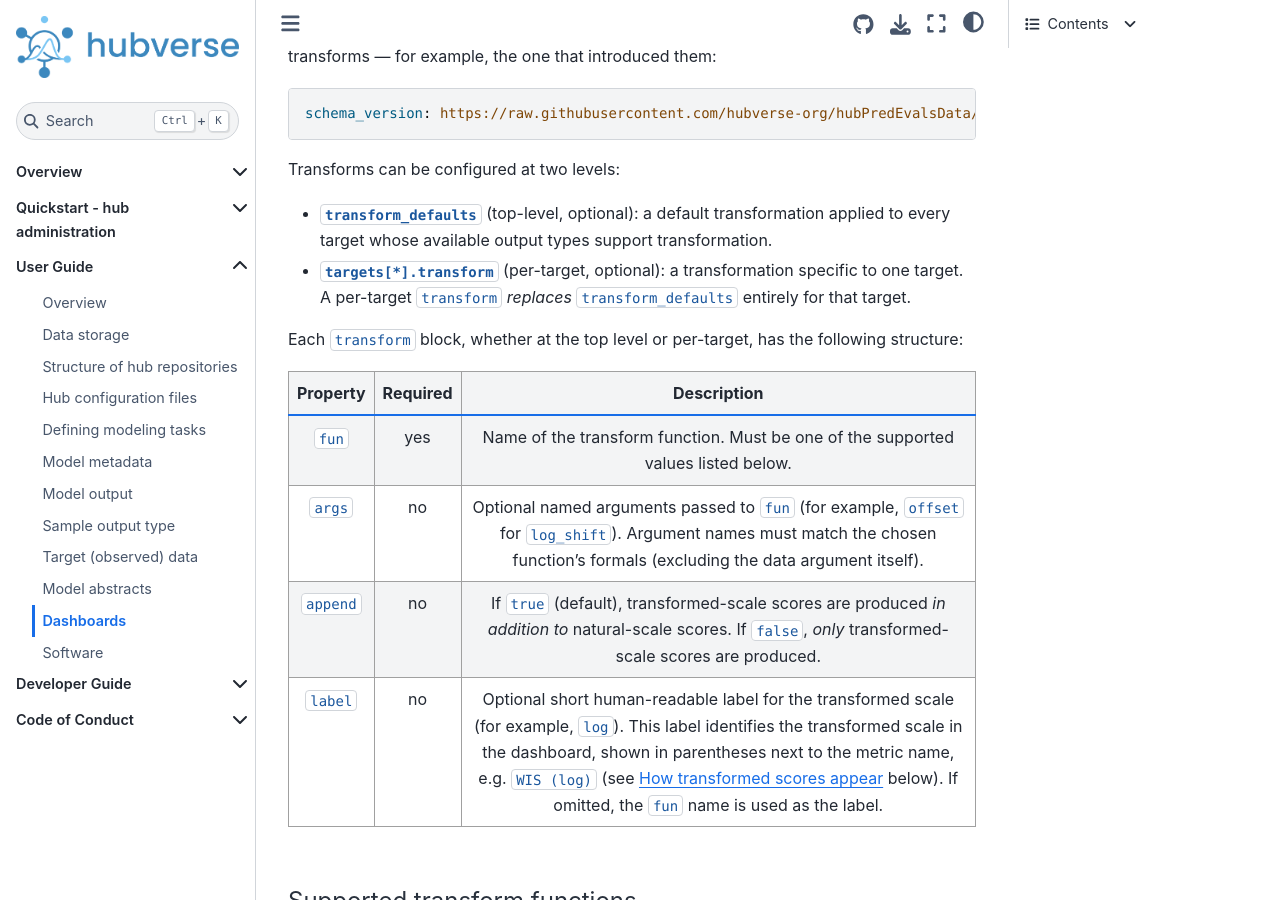
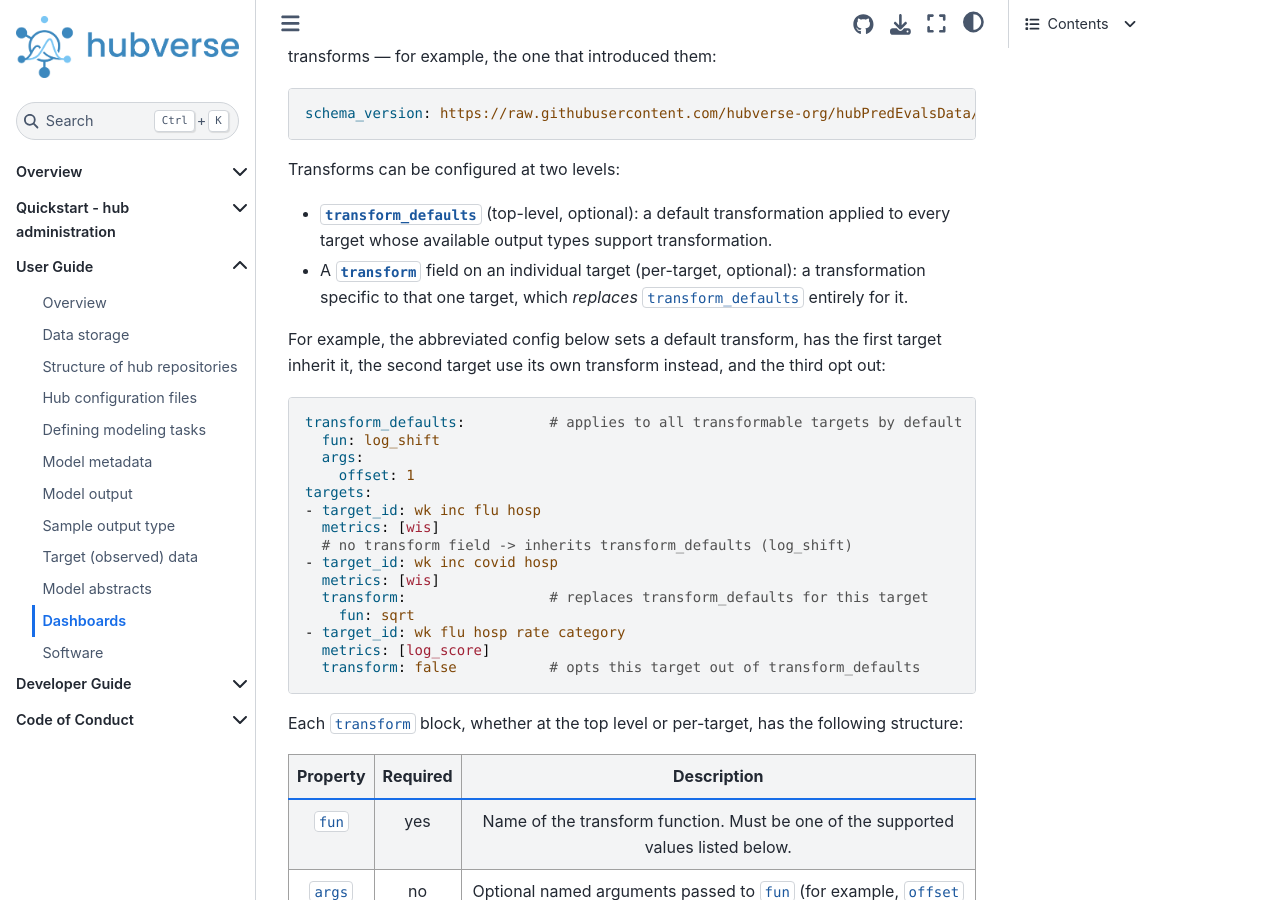
Before and after one commit to hubverse-org/hubDocs, a Sphinx documentation site: the page built from docs/source/user-guide/dashboards.md, in a window 1280 px wide and 900 px high, scrolled down 12869 px. Built offline with Sphinx 7.4.7 and the Sphinx Book theme 1.1.4, drawn with Linux system fonts in a browser that asks for light colours; comment, search, counter and statistics services are not loaded; some of the changed text lies outside the part shown.

Commit message:
Bump PredEvals schema to v1.1.0; address review feedback
- Update all config-schema URLs on the page (main example, raw-schema
  link, docson widget, custom-evals example) from v1.0.1 to v1.1.0.
- Replace the confusing `targets[*].transform` notation with plain
  wording and add an abbreviated toy config showing inherit / override
  / opt-out (review: @lshandross).
- Add a TODO placeholder for a dashboard screenshot of transformed-scale
  columns, to be added once the predevals UI is finalised (review:
  @lshandross).

Co-Authored-By: Claude Opus 4.8 (1M context) <noreply@anthropic.com>

````diff
--- a/docs/source/user-guide/dashboards.md
+++ b/docs/source/user-guide/dashboards.md
@@ -292,7 +292,7 @@ It is generally recommended that the baseline model used for relative skill scor
 
 
 ```yaml
-schema_version: https://raw.githubusercontent.com/hubverse-org/hubPredEvalsData/main/inst/schema/v1.0.1/config_schema.json
+schema_version: https://raw.githubusercontent.com/hubverse-org/hubPredEvalsData/main/inst/schema/v1.1.0/config_schema.json
 rounds_idx: 0
 targets:
 - target_id: wk inc flu hosp
@@ -354,10 +354,10 @@ task_id_text:
     ...
 ```
 
-This file is written in the [YAML format](https://en.wikipedia.org/wiki/YAML). You can view the [raw schema](https://raw.githubusercontent.com/hubverse-org/hubPredEvalsData/main/inst/schema/v1.0.1/config_schema.json) for this file to see the detailed specification of its contents, or use the widget below to explore the schema interactively:
+This file is written in the [YAML format](https://en.wikipedia.org/wiki/YAML). You can view the [raw schema](https://raw.githubusercontent.com/hubverse-org/hubPredEvalsData/main/inst/schema/v1.1.0/config_schema.json) for this file to see the detailed specification of its contents, or use the widget below to explore the schema interactively:
 
 
-<script src="../_static/docson/widget.js" data-schema="https://raw.githubusercontent.com/hubverse-org/hubPredEvalsData/main/inst/schema/v1.0.1/config_schema.json"></script>
+<script src="../_static/docson/widget.js" data-schema="https://raw.githubusercontent.com/hubverse-org/hubPredEvalsData/main/inst/schema/v1.1.0/config_schema.json"></script>
 
 
 PredEvals supports scoring for multiple targets. We could specify another target for evaluation by adding an entry for it at the same level as the `"wk inc flu hosp"` target, complete with specifications for the `target_id`, the `metrics` and `relative_metrics` to compute, the `baseline` to use for relative metrics (if applicable), and the task id variables to `disaggregate_by` for that target.
@@ -398,7 +398,27 @@ schema_version: https://raw.githubusercontent.com/hubverse-org/hubPredEvalsData/
 Transforms can be configured at two levels:
 
 - **`transform_defaults`** (top-level, optional): a default transformation applied to every target whose available output types support transformation.
-- **`targets[*].transform`** (per-target, optional): a transformation specific to one target. A per-target `transform` *replaces* `transform_defaults` entirely for that target.
+- A **`transform`** field on an individual target (per-target, optional): a transformation specific to that one target, which *replaces* `transform_defaults` entirely for it.
+
+For example, the abbreviated config below sets a default transform, has the first target inherit it, the second target use its own transform instead, and the third opt out:
+
+```yaml
+transform_defaults:          # applies to all transformable targets by default
+  fun: log_shift
+  args:
+    offset: 1
+targets:
+- target_id: wk inc flu hosp
+  metrics: [wis]
+  # no transform field -> inherits transform_defaults (log_shift)
+- target_id: wk inc covid hosp
+  metrics: [wis]
+  transform:                 # replaces transform_defaults for this target
+    fun: sqrt
+- target_id: wk flu hosp rate category
+  metrics: [log_score]
+  transform: false           # opts this target out of transform_defaults
+```
 
 Each `transform` block, whether at the top level or per-target, has the following structure:
 
@@ -466,6 +486,9 @@ In this example, `wk inc flu hosp` inherits `log_shift` (with `offset: 1`) from
 
 When a transform applies to a target, the dashboard presents the transformed-scale metrics labelled with the transform's `label` in parentheses — for example, `WIS (log)` alongside `WIS`, or `Rel. WIS (log)` alongside `Rel. WIS`.
 
+<!-- TODO: add a screenshot of the evaluations table showing transformed-scale metric columns (e.g. `Rel. WIS (log)`) once the predevals dashboard UI for transforms is finalised, matching the screenshots earlier on this page. See review on hubverse-org/hubDocs#477. -->
+
+
 - With **`append: true`** (the default), both the natural-scale and transformed-scale version of each affected metric are available.
 - With **`append: false`**, only the transformed-scale version is shown.
 
@@ -521,7 +544,7 @@ If your hub is using a non-standard scoring metric, i.e not one on the [Score mo
 For a more concrete example, let us say our `predevals-config.yml` looks like this:
 
 ```yaml
-schema_version: https://raw.githubusercontent.com/hubverse-org/hubPredEvalsData/main/inst/schema/v1.0.1/config_schema.json
+schema_version: https://raw.githubusercontent.com/hubverse-org/hubPredEvalsData/main/inst/schema/v1.1.0/config_schema.json
 rounds_idx: 0
 targets:
 - target_id: resources_used
````
